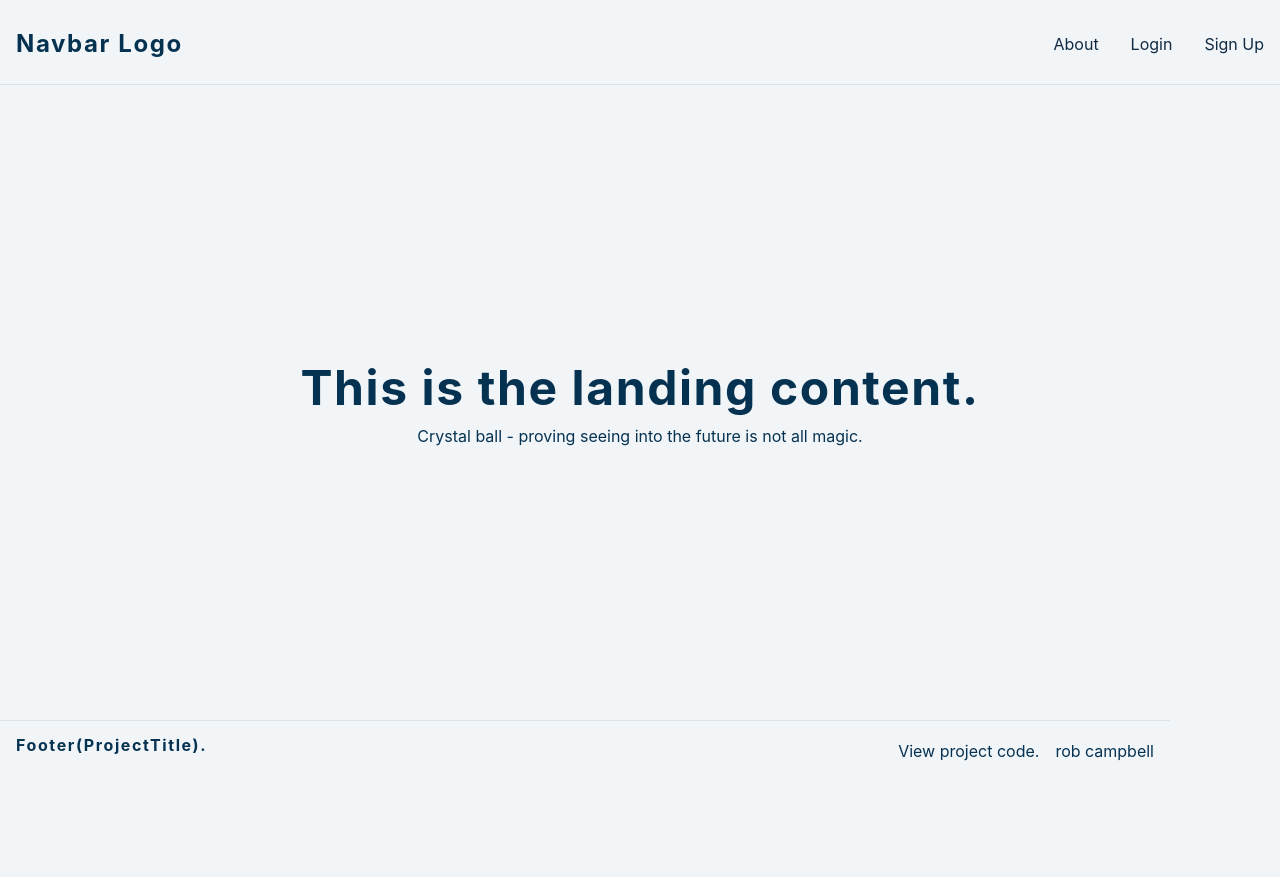
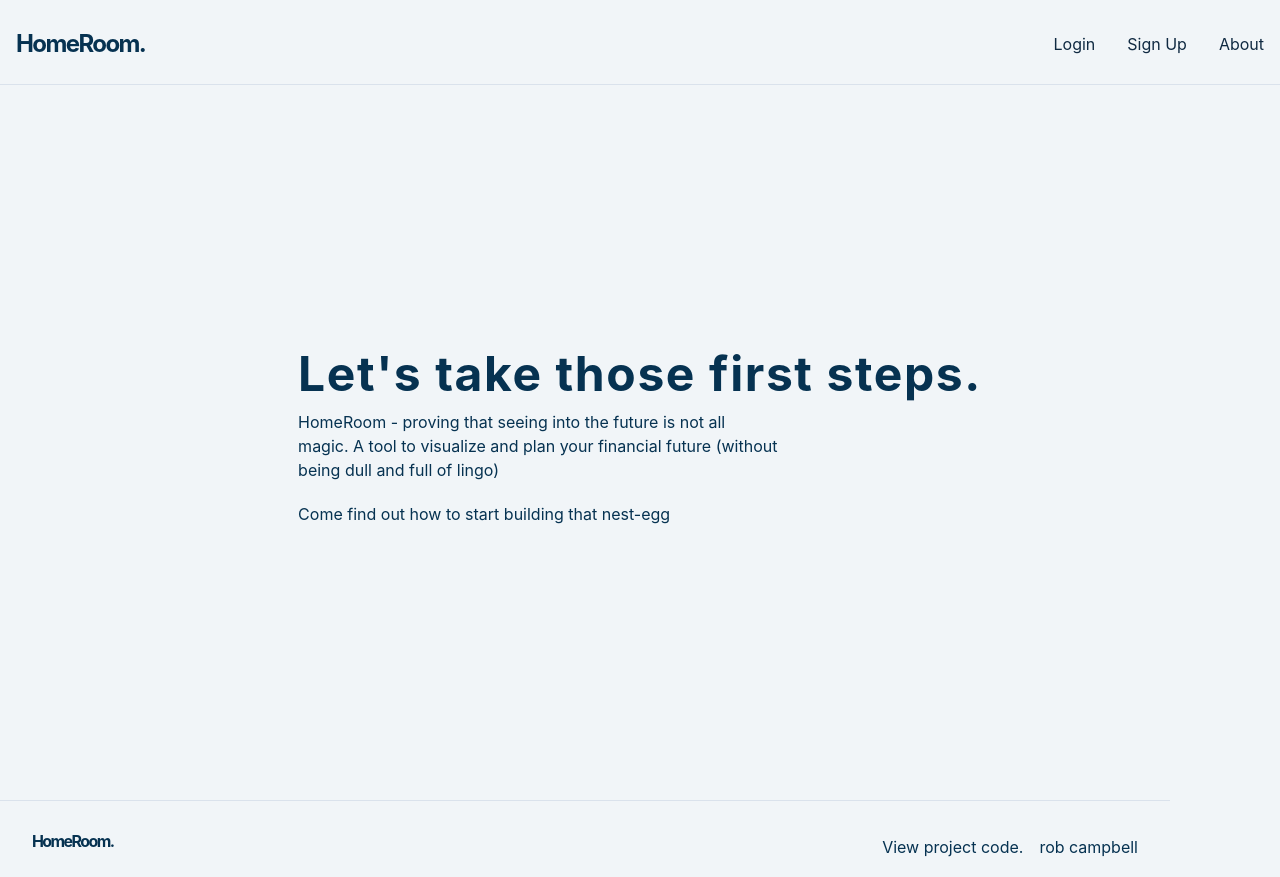
Before and after one commit to robdcampbell/WebProgrammingClass, a React (Create React App) app: page / in a window 1280 px wide. Before the commit the page ends 800 px from the top, so only its background shows below. Built offline with nearby package versions, Linux system fonts and the light colour scheme.

Commit message:
Install react-icons, restyle Landing page

```diff
--- a/package.json
+++ b/package.json
@@ -8,6 +8,7 @@
     "@testing-library/user-event": "^12.1.10",
     "react": "^17.0.1",
     "react-dom": "^17.0.1",
+    "react-icons": "^4.2.0",
     "react-router-dom": "^5.2.0",
     "react-scripts": "4.0.2",
     "web-vitals": "^1.0.1"
--- a/src/components/Footer.js
+++ b/src/components/Footer.js
@@ -4,7 +4,7 @@ const Footer = () => {
   return (
     <footer className="footer">
       <div className="footer__left">
-        <h4>Footer(ProjectTitle).</h4>
+        <h4 className="footer__logo">HomeRoom.</h4>
       </div>
 
       <div className="footer__right">
--- a/src/components/Landing.js
+++ b/src/components/Landing.js
@@ -2,9 +2,18 @@ import React from "react";
 
 const Landing = () => {
   return (
-    <section className="content__mainSection">
-      <h1>This is the landing content.</h1>
-      <p>Crystal ball - proving seeing into the future is not all magic.</p>
+    <section className="content__wrapper__main">
+      <div className="content__mainSection">
+        <h1>Let's take those first steps.</h1>
+        <div className="landing__subtitle">
+          <p>
+            HomeRoom - proving that seeing into the future is not all magic. A
+            tool to visualize and plan your financial future (without being dull
+            and full of lingo)
+          </p>
+          <p>Come find out how to start building that nest-egg </p>
+        </div>
+      </div>
     </section>
   );
 };
--- a/src/components/Nav.js
+++ b/src/components/Nav.js
@@ -6,12 +6,16 @@ const Nav = () => {
     <nav>
       <div className="nav__container">
         <Link to="/">
-          <h2 className="nav__logo">Navbar Logo</h2>
+          <h2 className="nav__logo">HomeRoom.</h2>
         </Link>
         <div className="nav__links">
+          <a className="" href="#">
+            Login
+          </a>
+          <a className="" href="#">
+            Sign Up
+          </a>
           <Link to="/about">About</Link>
-          <a href="#">Login</a>
-          <a href="#">Sign Up</a>
         </div>
       </div>
     </nav>
--- a/src/index.css
+++ b/src/index.css
@@ -160,6 +160,7 @@ nav {
 
 .nav__logo {
   font-size: 1.5rem;
+  letter-spacing: -0.1rem;
 }
 .nav__links > * {
   margin-left: 2rem;
@@ -171,13 +172,32 @@ Main Content
 ==============================
 */
 
-.content__mainSection {
-  padding-top: 7rem;
-  min-height: 90vh;
+.content__wrapper__main {
+  min-height: 100vh;
   display: flex;
   flex-direction: column;
+  align-items: center;
   justify-content: center;
-  align-items: center;
+  padding: 1rem;
+
+  /* CLEAR FIXED NAV */
+  /* padding-top: 7rem; */
+}
+
+.content__mainSection {
+  max-width: 800px;
+  display: flex;
+  flex-direction: column;
+  /* justify-content: center; */
+  align-items: flex-start;
+  padding: 1rem;
+
+  /* CLEAR FIXED NAV */
+  padding-top: 7rem;
+}
+
+.landing__subtitle {
+  max-width: 30rem;
 }
 
 /*
@@ -192,12 +212,15 @@ Footer
   align-items: center;
   width: 100vw;
   max-width: var(--max-width);
-  padding: 1rem;
+  padding: 2rem 2rem 1rem 2rem;
   border-top: var(--clr-grey-9) solid 1px;
 }
 
 .footer__left {
   text-decoration: none;
+}
+.footer__logo {
+  letter-spacing: -0.1rem;
 }
 
 .footer__right {
```
Also changed, not shown: 2 other files (tests, documents, lock files or other folders).
